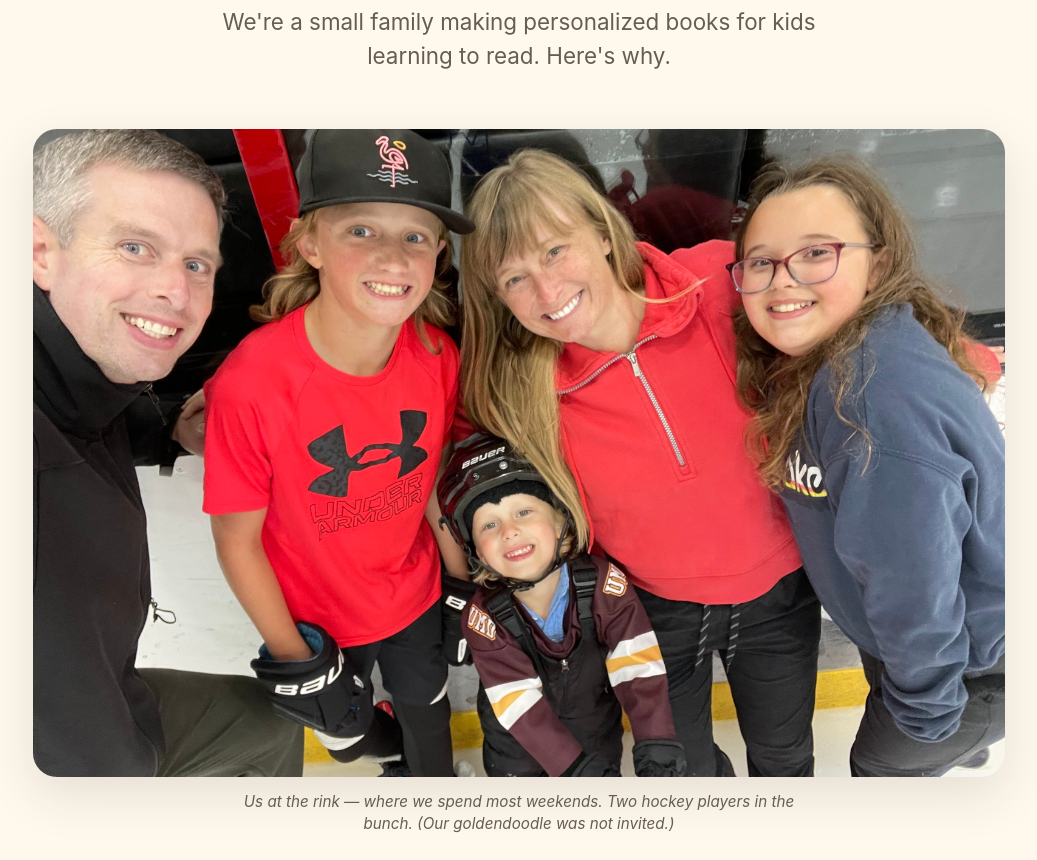
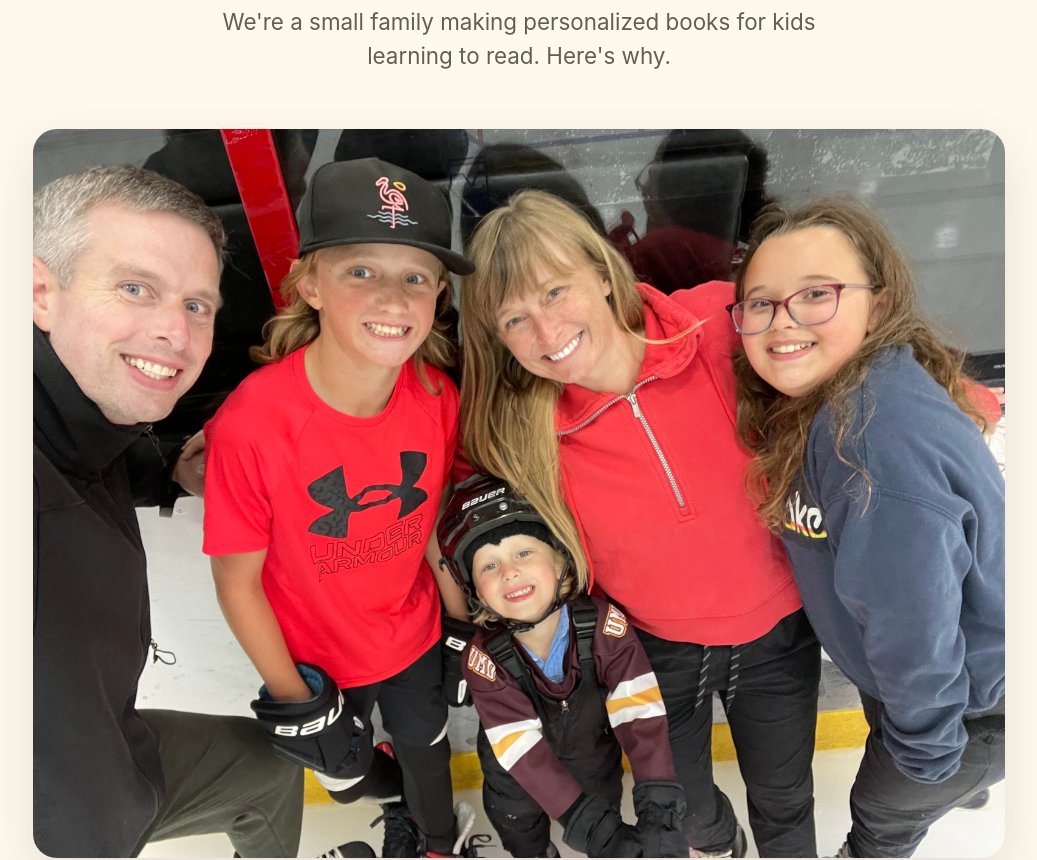
Before and after one commit to thorunderdahl-tech/customlearntoread, a Next.js app: page /about in a window 1280 px wide. Shown: the part 360-1220 px from the top of the page, without its empty margins (121-1158 px from the left). Built offline with nearby package versions, Linux system fonts and the light colour scheme; no server answers.

Commit message:
About page: match family photo dimensions (4:3 ratio)

```diff
--- a/app/about/page.tsx
+++ b/app/about/page.tsx
@@ -22,7 +22,7 @@ export default function AboutPage() {
         <Image
           src="/family.jpg"
           width={1600}
-          height={1067}
+          height={1200}
           alt="Our family at the hockey rink"
           className="family-photo"
           priority
--- a/app/globals.css
+++ b/app/globals.css
@@ -646,7 +646,7 @@ details[open] summary { margin-bottom: 8px; }
   display: block;
   object-fit: cover;
   background: var(--soft);
-  aspect-ratio: 3 / 2;
+  aspect-ratio: 4 / 3;
 }
 .about-story { padding: clamp(40px, 6vw, 80px) clamp(20px, 5vw, 72px); background: var(--paper); border-block: 1px solid var(--line); }
 .story-body { max-width: 720px; margin: 0 auto; }
```
